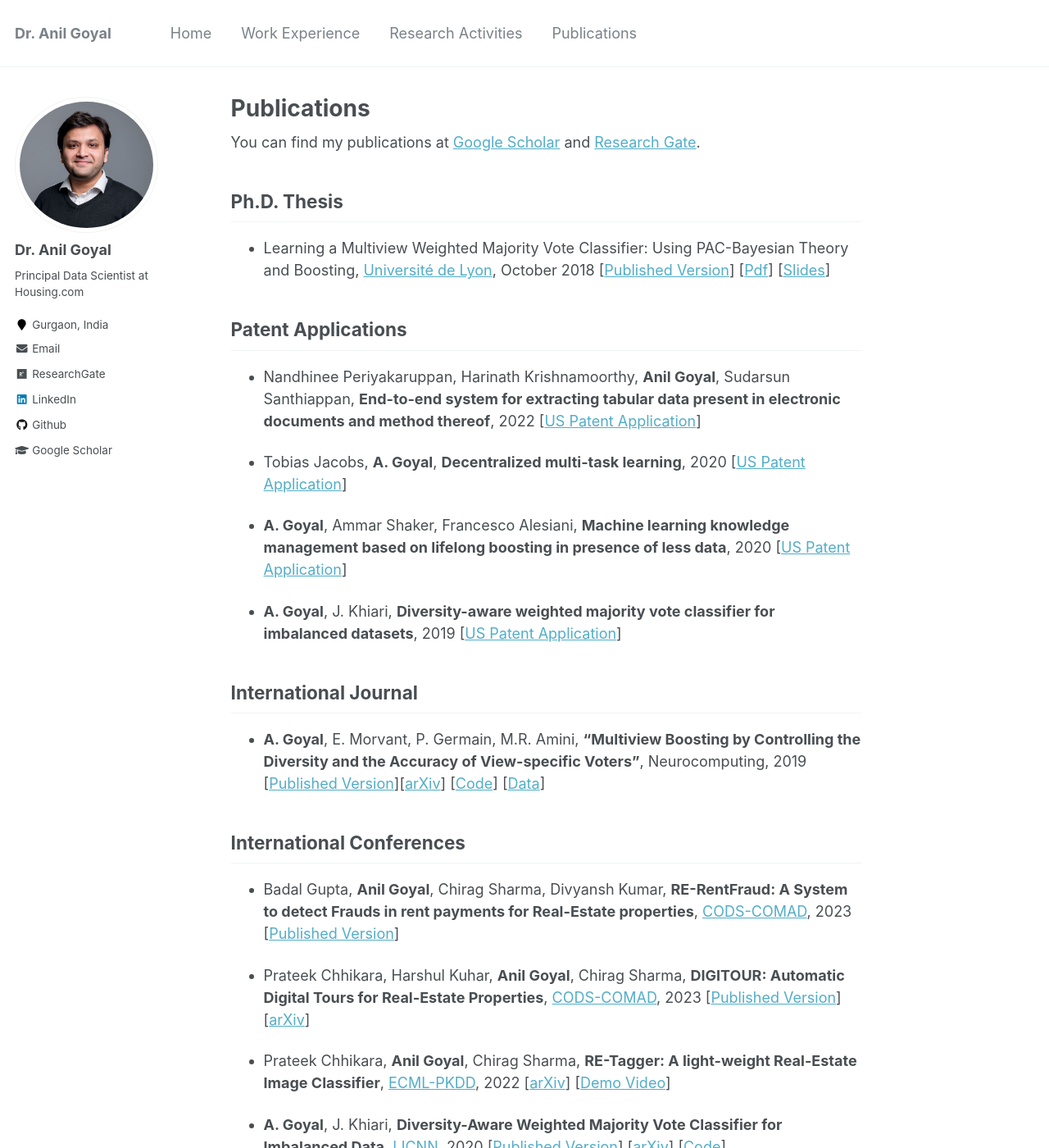
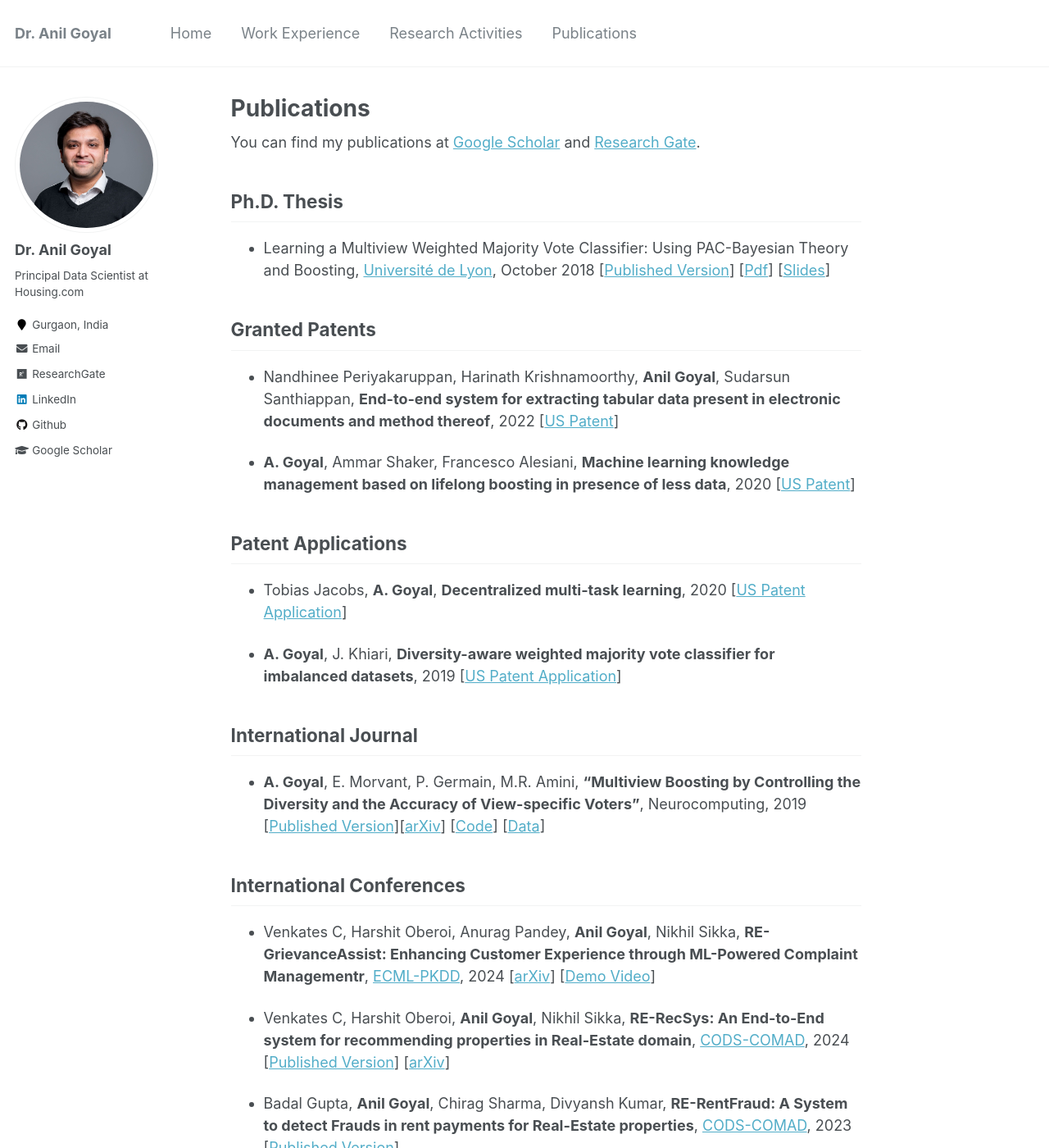
Before and after one commit to goyalanil/goyalanil.github.io, a Jekyll site: the page built from _pages/publications.md, in a window 1280 px wide and 1400 px high. Shown: the whole window at 82% size. Built offline with Jekyll 4.4.1, drawn with Linux system fonts in a browser that asks for light colours.

Commit message:
Update publications.md

```diff
--- a/_pages/publications.md
+++ b/_pages/publications.md
@@ -11,17 +11,16 @@ You can find my publications at [Google Scholar](https://scholar.google.com/cita
 
 * Learning a Multiview Weighted Majority Vote Classifier: Using PAC-Bayesian Theory and Boosting, [Université de  Lyon](https://www.universite-lyon.fr/version-anglaise/udl-en-6709.kjsp), October 2018 [[Published Version](http://www.theses.fr/en/2018LYSES037)] [[Pdf](https://hal.archives-ouvertes.fr/tel-01881069/document)] [[Slides](https://goyalanil.github.io/files/Papers/Thesis_defense.pdf)]
 
+## Granted Patents
+* Nandhinee Periyakaruppan, Harinath Krishnamoorthy, **Anil Goyal**, Sudarsun Santhiappan, **End-to-end system for extracting tabular data present in electronic documents and method thereof**, 2022 [[US Patent](https://patents.google.com/patent/US11887393B2/en)]
+
+* **A. Goyal**, Ammar Shaker, Francesco Alesiani, **Machine learning knowledge management based on lifelong boosting in presence of less data**, 2020 [[US Patent](https://patents.google.com/patent/US11995566B2/en)]
+
 
 ## Patent Applications
-
-* Nandhinee Periyakaruppan, Harinath Krishnamoorthy, **Anil Goyal**, Sudarsun Santhiappan, **End-to-end system for extracting tabular data present in electronic documents and method thereof**, 2022 [[US Patent Application](https://patentimages.storage.googleapis.com/af/53/3d/359cdfa0417979/US20220284722A1.pdf)]
-
 * Tobias Jacobs, **A. Goyal**, **Decentralized multi-task learning**, 2020 [[US Patent Application](https://patentimages.storage.googleapis.com/a5/e8/ca/d913ede7839915/US20220051133A1.pdf)]
 
-* **A. Goyal**, Ammar Shaker, Francesco Alesiani, **Machine learning knowledge management based on lifelong boosting in presence of less data**, 2020 [[US Patent Application](https://patentimages.storage.googleapis.com/c9/2e/6b/ce81f8c6994d1d/US20210374566A1.pdf)]
-
 * **A. Goyal**, J. Khiari, **Diversity-aware weighted majority vote classifier for imbalanced datasets**, 2019 [[US Patent Application](https://patentimages.storage.googleapis.com/ec/aa/51/4570ea4c5ce2d3/US20220222931A1.pdf)]
-
 
 ## International Journal
 
@@ -29,11 +28,15 @@ You can find my publications at [Google Scholar](https://scholar.google.com/cita
 
 
 ## International Conferences
+* Venkates C, Harshit Oberoi, Anurag Pandey, **Anil Goyal**, Nikhil Sikka, **RE-GrievanceAssist: Enhancing Customer Experience through ML-Powered Complaint Managementr**, [ECML-PKDD](https://ecmlpkdd.org/2024/), 2024 [[arXiv](https://arxiv.org/abs/2404.18963)] [[Demo Video](https://www.youtube.com/watch?v=PM4Q3dNTrr4)]
+
+* Venkates C, Harshit Oberoi, **Anil Goyal**, Nikhil Sikka, **RE-RecSys: An End-to-End system for recommending properties in Real-Estate domain**, [CODS-COMAD](https://cods-comad.in/index.php), 2024 [[Published Version](https://dl.acm.org/doi/10.1145/3632410.3632487)] [[arXiv](https://arxiv.org/abs/2404.16553)]
+
 * Badal Gupta, **Anil Goyal**, Chirag Sharma, Divyansh Kumar, **RE-RentFraud: A System to detect Frauds in rent payments for Real-Estate properties**, [CODS-COMAD](https://cods-comad.in/index.php), 2023 [[Published Version](https://dl.acm.org/doi/abs/10.1145/3570991.3571066)]
 
 * Prateek Chhikara, Harshul Kuhar, **Anil Goyal**, Chirag Sharma, **DIGITOUR: Automatic Digital Tours for Real-Estate Properties**, [CODS-COMAD](https://cods-comad.in/index.php), 2023 [[Published Version](https://dl.acm.org/doi/abs/10.1145/3570991.3571060)] [[arXiv](https://arxiv.org/abs/2301.06680)]
 
-* Prateek Chhikara, **Anil Goyal**, Chirag Sharma, **RE-Tagger: A light-weight Real-Estate Image Classifier**, [ECML-PKDD](https://2022.ecmlpkdd.org/), 2022 [[arXiv](https://arxiv.org/abs/2207.05696)] [[Demo Video](https://www.youtube.com/watch?v=eVWkU7yb-3M)]
+* Prateek Chhikara, **Anil Goyal**, Chirag Sharma, **RE-Tagger: A light-weight Real-Estate Image Classifier**, [ECML-PKDD](https://2022.ecmlpkdd.org/), 2022 [[Published Version](https://link.springer.com/chapter/10.1007/978-3-031-26422-1_44)] [[arXiv](https://arxiv.org/abs/2207.05696)] [[Demo Video](https://www.youtube.com/watch?v=eVWkU7yb-3M)]
 
 * **A. Goyal**, J. Khiari, **Diversity-Aware Weighted Majority Vote Classifier for Imbalanced Data**, [IJCNN](https://wcci2020.org/), 2020 [[Published Version](https://ieeexplore.ieee.org/document/9207261)] [[arXiv](https://arxiv.org/abs/2004.07605)] [[Code](https://github.com/goyalanil/DAMVI)]
 
```
